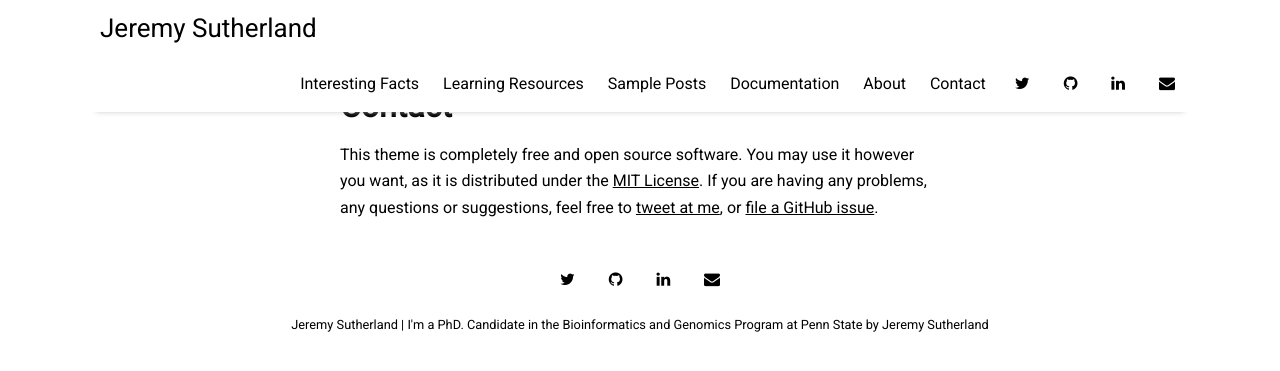
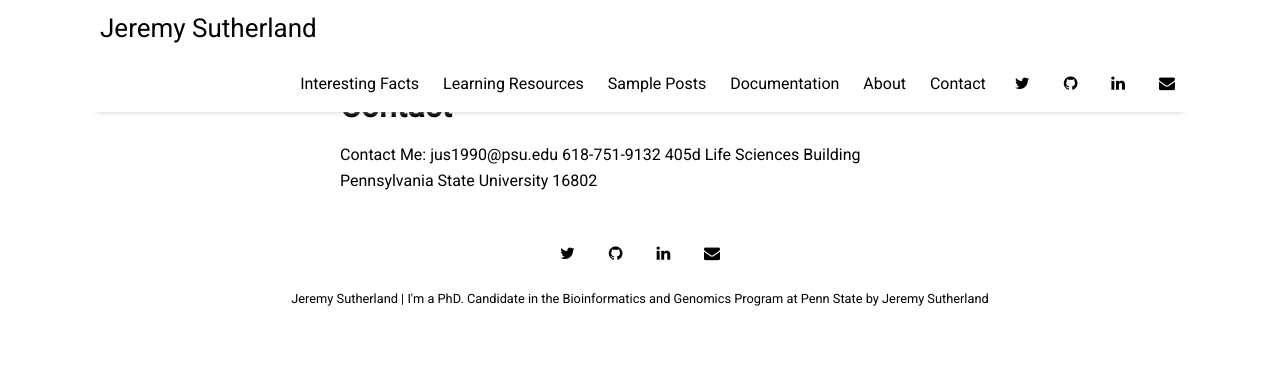
Before and after one commit to jeremysutherland/jeremysutherland.github.io, a Jekyll site: the page built from pages/contact.md, in a window 1280 px wide. Shown: the top 371 px of the page. Built offline with Jekyll 4.4.1, drawn with Linux system fonts in a browser that asks for light colours; nearby versions of some CDN libraries.

Commit message:
Update contact.md

```diff
--- a/pages/contact.md
+++ b/pages/contact.md
@@ -4,4 +4,8 @@
 permalink: /contact
 ---
 
-This theme is completely free and open source software. You may use it however you want, as it is distributed under the [MIT License](http://choosealicense.com/licenses/mit/). If you are having any problems, any questions or suggestions, feel free to [tweet at me](https://twitter.com/intent/tweet?text=My%question%about%Millennial%is:%&amp;via=paululele), or [file a GitHub issue](https://github.com/lenpaul/Millennial/issues/new).
+Contact Me:
+jus1990@psu.edu
+618-751-9132
+405d Life Sciences Building
+Pennsylvania State University 16802
```
